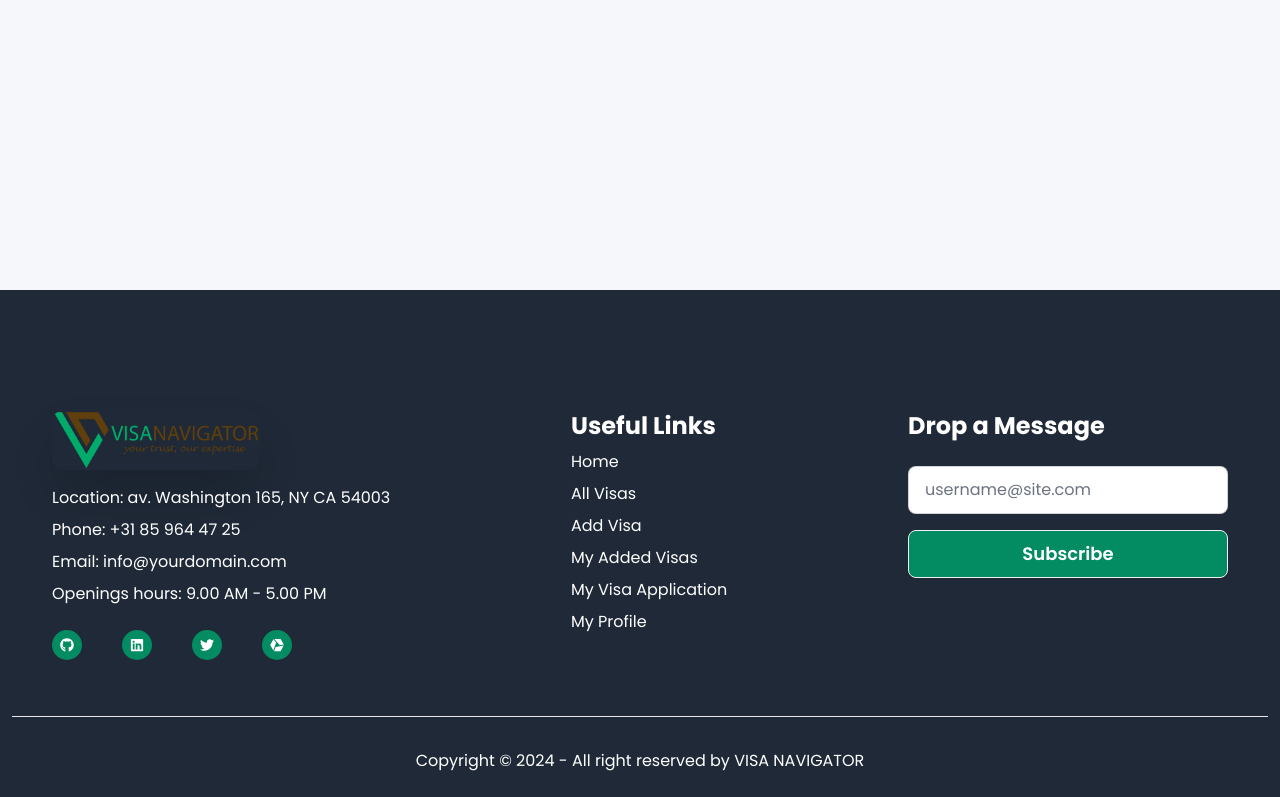
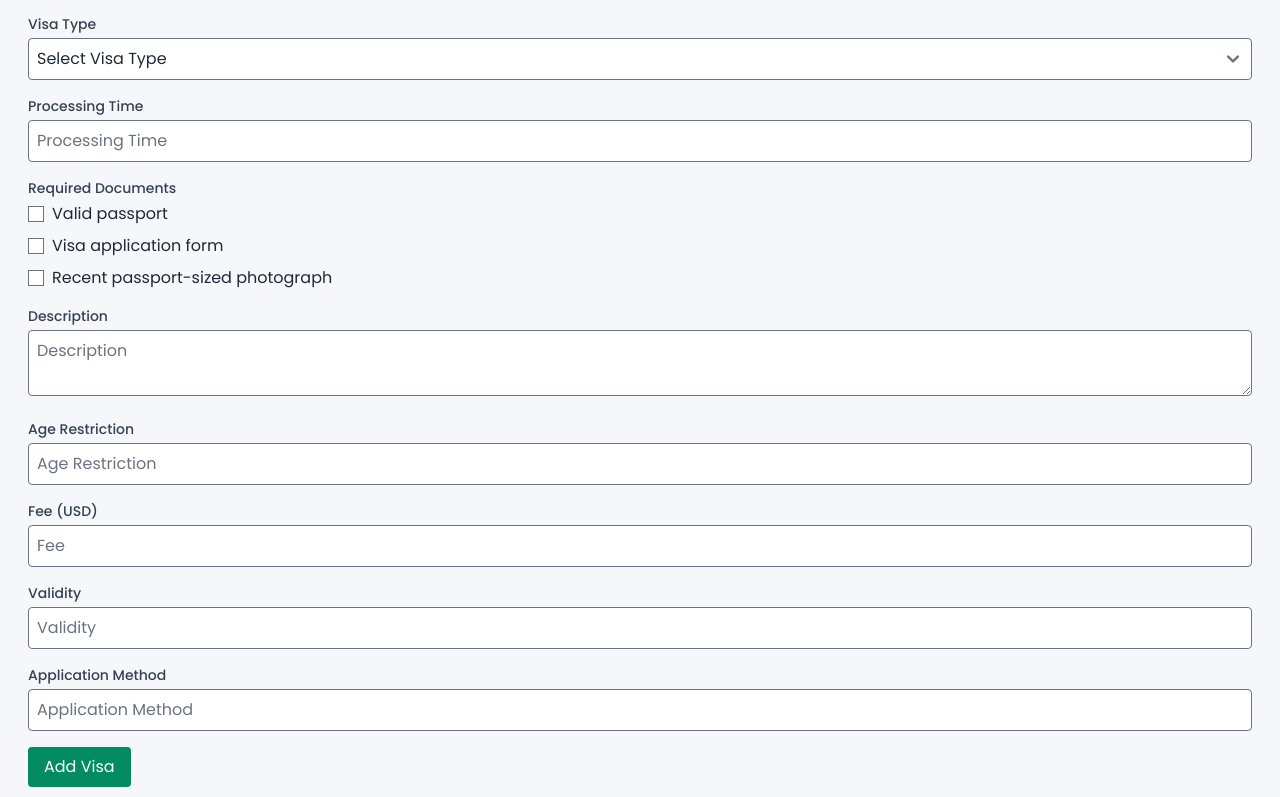
Before and after one commit to DeveloperMonirBD/visa-navigator-client-side, a React (Vite) app: page /addVisa in a window 1280 px wide. Shown: the part 363-1160 px from the top of the page. Built offline with nearby package versions, Linux system fonts and the light colour scheme; no server answers; sample sign-in values are in the browser's storage.

Commit message:
AddVisa page already dibe and

```diff
--- /dev/null
+++ b/src/components/ApplyModal.jsx
@@ -0,0 +1,10 @@
+
+const ApplyModal = () => {
+    return (
+        <div>
+            visa applay modal
+        </div>
+    );
+};
+
+export default ApplyModal;
--- a/src/pages/AddVisa.jsx
+++ b/src/pages/AddVisa.jsx
@@ -1,9 +1,148 @@
-
+import { useState } from 'react';
 
 const AddVisa = () => {
+    const [visa, setVisa] = useState({
+        countryImage: '',
+        countryName: '',
+        visaType: '',
+        processingTime: '',
+        requiredDocuments: [],
+        description: '',
+        ageRestriction: '',
+        fee: '',
+        validity: '',
+        applicationMethod: ''
+    });
+
+    const handleChange = e => {
+        setVisa({
+            ...visa,
+            [e.target.name]: e.target.value
+        });
+    };
+
+    const handleCheckboxChange = e => {
+        if (e.target.checked) {
+            setVisa({
+                ...visa,
+                requiredDocuments: [...visa.requiredDocuments, e.target.value]
+            });
+        } else {
+            setVisa({
+                ...visa,
+                requiredDocuments: visa.requiredDocuments.filter(doc => doc !== e.target.value)
+            });
+        }
+    };
+
+    const handleSubmit = async e => {
+        e.preventDefault();
+        try {
+            const response = await fetch('http://localhost:5000/api/visas/add', {
+                method: 'POST',
+                headers: {
+                    'Content-Type': 'application/json'
+                },
+                body: JSON.stringify(visa)
+            });
+            const data = await response.json();
+            if (response.ok) {
+                alert('Visa added successfully!');
+                // Redirect or update state to show new visa in All Visas page
+                setVisa({
+                    countryImage: '',
+                    countryName: '',
+                    visaType: '',
+                    processingTime: '',
+                    requiredDocuments: [],
+                    description: '',
+                    ageRestriction: '',
+                    fee: '',
+                    validity: '',
+                    applicationMethod: ''
+                });
+            } else {
+                alert(data.message);
+            }
+        } catch (error) {
+            console.error(error.message);
+        }
+    };
+
     return (
-        <div>
-            This is Add Visa page
+        <div className="container mx-auto px-4 py-8">
+            <h2 className="text-2xl font-bold mb-4">Add Visa</h2>
+            <form onSubmit={handleSubmit} className="space-y-4">
+                <div>
+                    <label className="block text-sm font-medium text-gray-700">Country Image</label>
+                    <input type="text" name="countryImage" value={visa.countryImage} onChange={handleChange} placeholder="Country Image URL" className="mt-1 p-2 border rounded w-full" required />
+                </div>
+                <div>
+                    <label className="block text-sm font-medium text-gray-700">Country Name</label>
+                    <input type="text" name="countryName" value={visa.countryName} onChange={handleChange} placeholder="Country Name" className="mt-1 p-2 border rounded w-full" required />
+                </div>
+                <div>
+                    <label className="block text-sm font-medium text-gray-700">Visa Type</label>
+                    <select name="visaType" value={visa.visaType} onChange={handleChange} className="mt-1 p-2 border rounded w-full" required>
+                        <option value="">Select Visa Type</option>
+                        <option value="Tourist visa">Tourist Visa</option>
+                        <option value="Student visa">Student Visa</option>
+                        <option value="Official visa">Official Visa</option>
+                    </select>
+                </div>
+                <div>
+                    <label className="block text-sm font-medium text-gray-700">Processing Time</label>
+                    <input type="text" name="processingTime" value={visa.processingTime} onChange={handleChange} placeholder="Processing Time" className="mt-1 p-2 border rounded w-full" required />
+                </div>
+                <div>
+                    <label className="block text-sm font-medium text-gray-700">Required Documents</label>
+                    <div className="mt-1 space-y-2">
+                        <label className="block">
+                            <input type="checkbox" value="Valid passport" onChange={handleCheckboxChange} className="mr-2" />
+                            Valid passport
+                        </label>
+                        <label className="block">
+                            <input type="checkbox" value="Visa application form" onChange={handleCheckboxChange} className="mr-2" />
+                            Visa application form
+                        </label>
+                        <label className="block">
+                            <input type="checkbox" value="Recent passport-sized photograph" onChange={handleCheckboxChange} className="mr-2" />
+                            Recent passport-sized photograph
+                        </label>
+                    </div>
+                </div>
+                <div>
+                    <label className="block text-sm font-medium text-gray-700">Description</label>
+                    <textarea name="description" value={visa.description} onChange={handleChange} placeholder="Description" className="mt-1 p-2 border rounded w-full" required />
+                </div>
+                <div>
+                    <label className="block text-sm font-medium text-gray-700">Age Restriction</label>
+                    <input type="number" name="ageRestriction" value={visa.ageRestriction} onChange={handleChange} placeholder="Age Restriction" className="mt-1 p-2 border rounded w-full" required />
+                </div>
+                <div>
+                    <label className="block text-sm font-medium text-gray-700">Fee (USD)</label>
+                    <input type="number" name="fee" value={visa.fee} onChange={handleChange} placeholder="Fee" className="mt-1 p-2 border rounded w-full" required />
+                </div>
+                <div>
+                    <label className="block text-sm font-medium text-gray-700">Validity</label>
+                    <input type="text" name="validity" value={visa.validity} onChange={handleChange} placeholder="Validity" className="mt-1 p-2 border rounded w-full" required />
+                </div>
+                <div>
+                    <label className="block text-sm font-medium text-gray-700">Application Method</label>
+                    <input
+                        type="text"
+                        name="applicationMethod"
+                        value={visa.applicationMethod}
+                        onChange={handleChange}
+                        placeholder="Application Method"
+                        className="mt-1 p-2 border rounded w-full"
+                        required
+                    />
+                </div>
+                <button type="submit" className="bg-brandPrimary text-white px-4 py-2 rounded mt-4">
+                    Add Visa
+                </button>
+            </form>
         </div>
     );
 };
--- a/src/pages/Home.jsx
+++ b/src/pages/Home.jsx
@@ -1,6 +1,4 @@
-
-import Banner from "../components/Banner";
-
+import Banner from '../components/Banner';
 
 const Home = () => {
     return (
--- /dev/null
+++ b/src/pages/VisaDetails.jsx
@@ -0,0 +1,11 @@
+
+
+const VisaDetails = () => {
+    return (
+        <div>
+            Visa Details page
+        </div>
+    );
+};
+
+export default VisaDetails;
--- a/src/routes/Routes.jsx
+++ b/src/routes/Routes.jsx
@@ -13,6 +13,7 @@ import AllVisas from '../pages/AllVisas';
 import AddVisa from '../pages/AddVisa';
 import MyAddedVisas from '../pages/MyAddedVisas';
 import MyVisaApplication from '../pages/MyVisaApplication';
+import VisaDetails from '../pages/VisaDetails';
 
 const routes = createBrowserRouter([
     {
@@ -36,6 +37,15 @@ const routes = createBrowserRouter([
                     </PrivetRoute>
                 )
             },
+            {
+                path: '/visaDetails',
+                element: (
+                    <PrivetRoute>
+                        <VisaDetails />
+                    </PrivetRoute>
+                )
+            },
+
             {
                 path: '/myAddedVisas',
                 element: (
```
